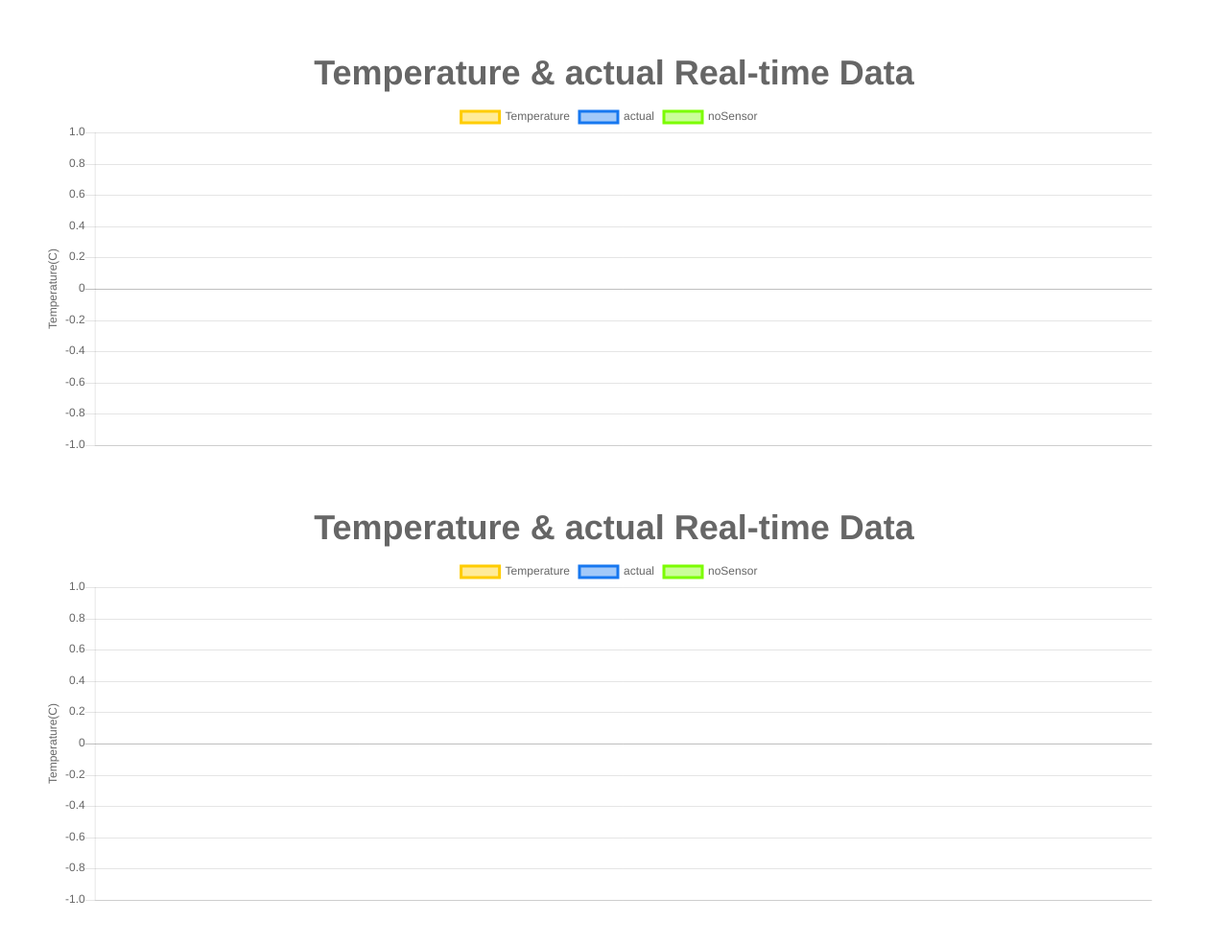
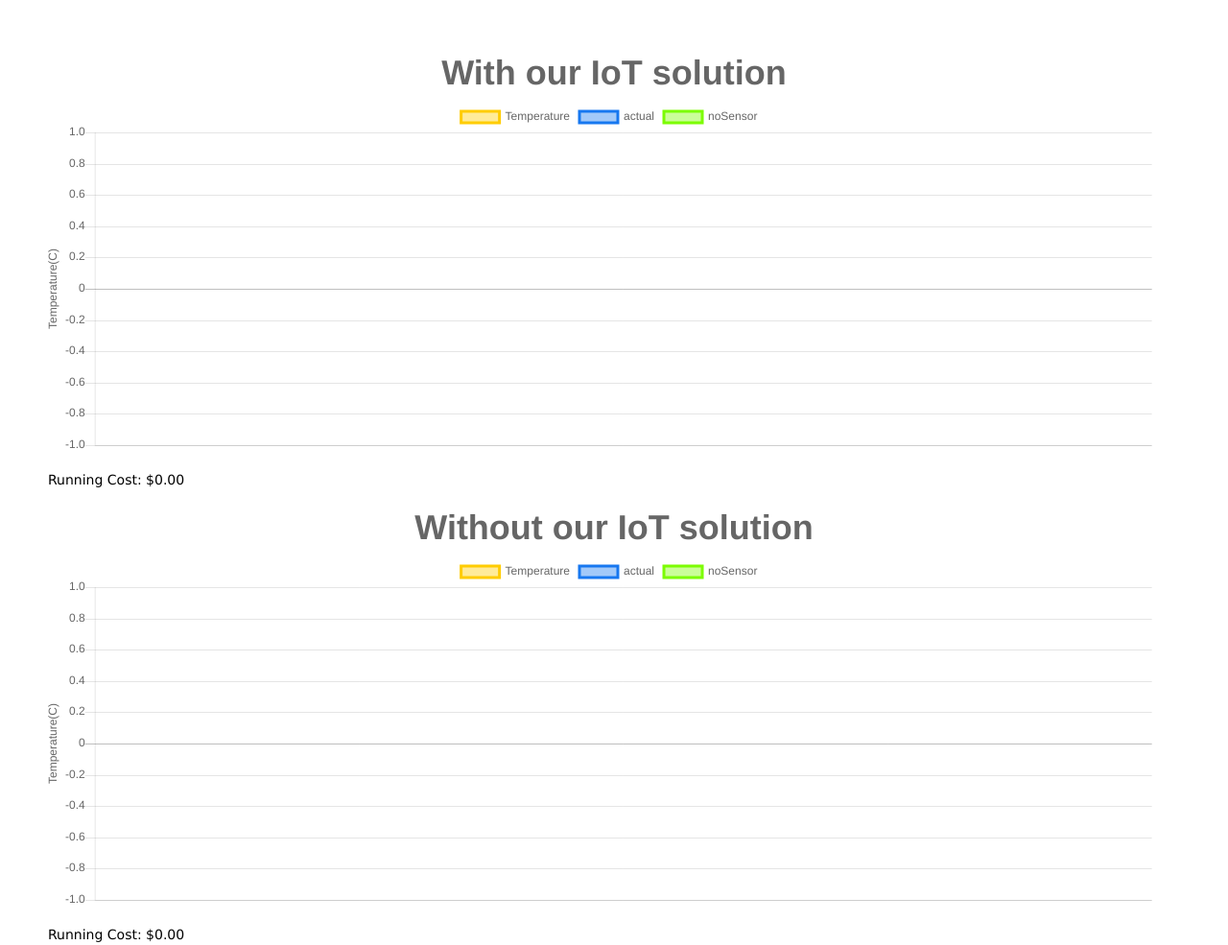
Before and after one commit to fengcanliu/AC-website-02, a website: page public/index.html in a window 1280 px wide. Shown: the whole page at 96% size. Drawn offline with Linux system fonts and the light colour scheme.

Commit message:
Going ahead with comparing a room cooled without IoT solution vs without. Begun the framework for showing cost

```diff
--- a/public/index.html
+++ b/public/index.html
@@ -1,7 +1,7 @@
 <html>
 
 <head>
-    <title>Temperature &amp; Humidity live data</title>
+    <title>Benefits of our IoT Solution</title>
     <script src="javascripts/jquery-2.1.4.min.js" type="text/javascript" charset="utf-8"></script>
     <script src="javascripts/Chart.min.js" type="text/javascript" charset="utf-8"></script>
     <script src="javascripts/index.js" type="text/javascript" charset="utf-8"></script>
@@ -10,8 +10,10 @@
 
 <body>
     <canvas id="myChart" width="400" height="150"></canvas>
+    <label>Running Cost: </label> <label id="cost">$0.00</label>
     <br><br>
     <canvas id="myChart1" width="400" height="150"></canvas>
+    <label>Running Cost: </label> <label id="cost1">$0.00</label>
 </body>
 
 </html>
--- a/public/javascripts/index.js
+++ b/public/javascripts/index.js
@@ -43,10 +43,10 @@ $(document).ready(function () {
     ]
   }
 
-  var basicOption = {
+var basicOption = {
     title: {
       display: true,
-      text: 'Temperature & actual Real-time Data',
+      text: 'With our IoT solution',
       fontSize: 36
     },
     scales: {
@@ -59,15 +59,25 @@ $(document).ready(function () {
         },
         position: 'left',
         }]
-      // }, {
-      //     id: 'actual',
-      //     type: 'linear',
-      //     scaleLabel: {
-      //       labelString: 'Actual(C)',
-      //       display: true
-      //     },
-      //     position: 'right'
-      //   }]
+    }
+  }
+
+var basicOption1 = {
+    title: {
+      display: true,
+      text: 'Without our IoT solution',
+      fontSize: 36
+    },
+    scales: {
+      yAxes: [{
+        id: 'Temperature',
+        type: 'linear',
+        scaleLabel: {
+          labelString: 'Temperature(C)',
+          display: true
+        },
+        position: 'left',
+        }]
     }
   }
 
@@ -83,7 +93,7 @@ $(document).ready(function () {
   var myLineChart1 = new Chart(ctx1, {
     type: 'line',
     data: data,
-    options: basicOption
+    options: basicOption1
   });
 
   var ws = new WebSocket('wss://' + location.host);
```
